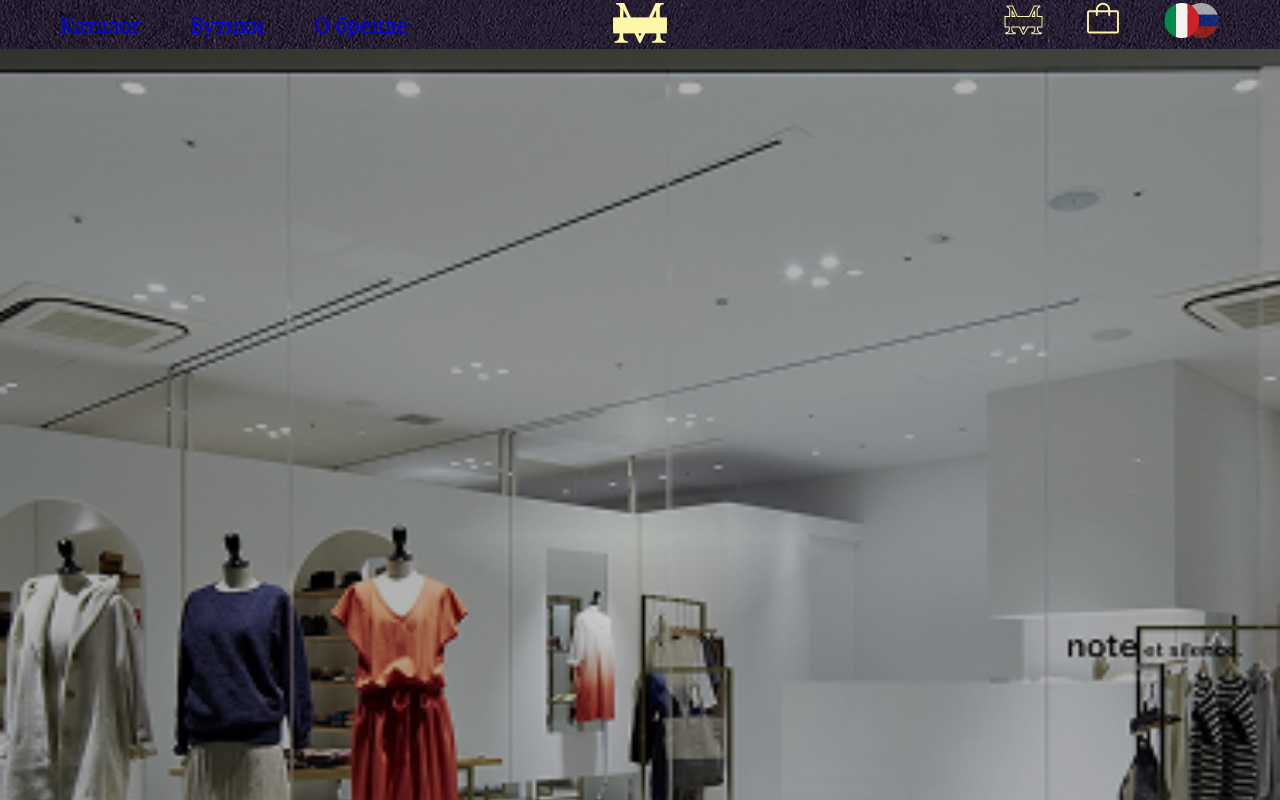
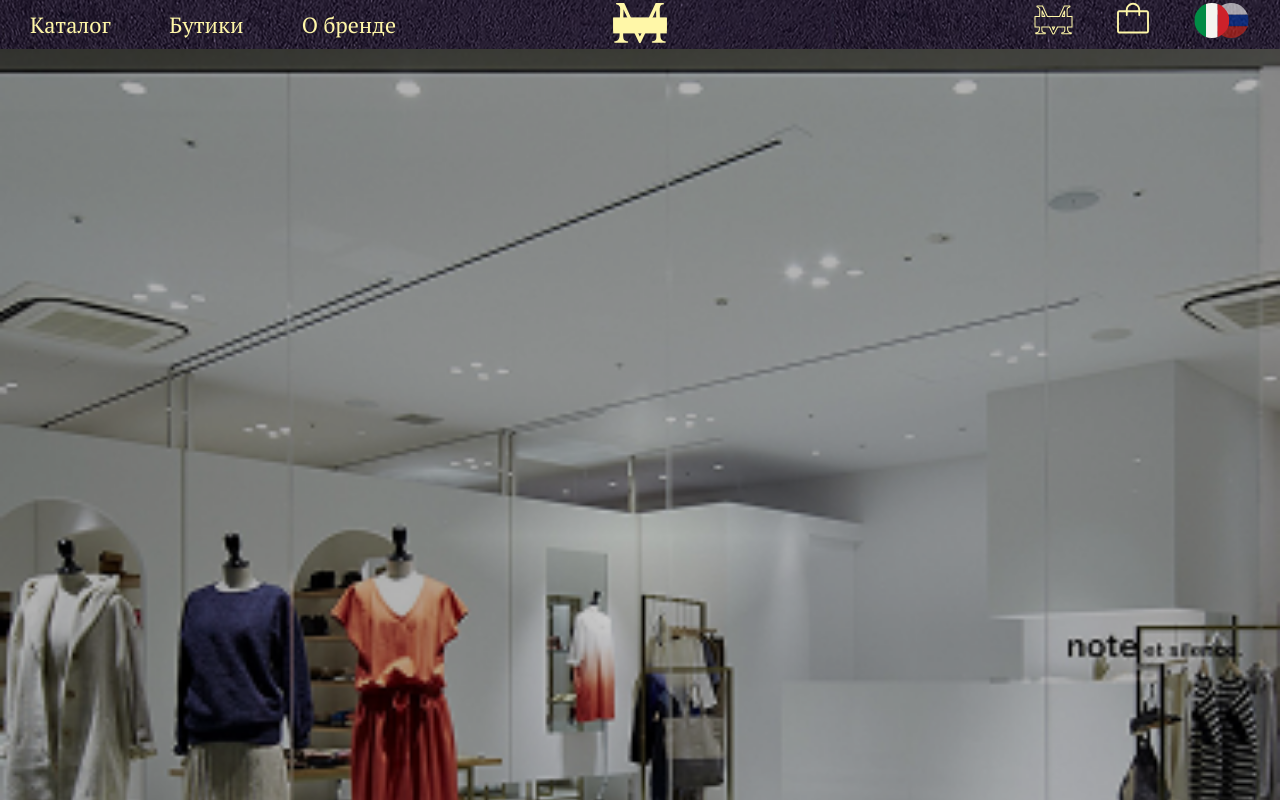
Before and after one commit to LostVillain1/matera_frontend, a Vue app: page / in a window 1280 px wide. Shown: the top 800 px of the page. Built offline with nearby package versions, Linux system fonts and the light colour scheme.

Commit message:
commit for some tests

```diff
--- a/src/components/AppHeader/AppHeader.scss
+++ b/src/components/AppHeader/AppHeader.scss
@@ -57,7 +57,7 @@ a:visited {
     background-image: url('@/assets/bg_velur.png');
 }
 
-.bg-menu_options a {
+.bg-menu_options div {
     padding-left: 20px;
     padding-top: 10px;
 }
@@ -88,7 +88,8 @@ a:visited {
     display: flex;
     justify-content: space-between;
     width: 30%;
-    color: rgba(239, 239, 236, 1);
+    color: rgba(255, 247, 168, 1);
+
 }
 
 .right-side_wrapper {
@@ -107,7 +108,7 @@ a:visited {
 @media (min-width : 1024px) {
     .header__wrapper {
         font-size: 22px;
-        padding: 0 60px 0 60px;
+        padding: 0 30px 0 30px;
     }
 }
 
--- a/src/components/AppHeader/AppHeader.vue
+++ b/src/components/AppHeader/AppHeader.vue
@@ -4,18 +4,23 @@
             <BurgerMenuIcon @click="toggleMenu" class="burger-icon" :class="{ 'open': isMenuOpen }"></BurgerMenuIcon>
             <transition name="fade">
                 <div v-if="isMenuOpen" class="bg-menu_options">
-                    <a href="#" @click="closeMenu">Каталог</a>
+                    <div>Каталог</div>
+                    <div>Корзина</div>
+                    <div>Избранное</div>
+                    <div>О Бренде</div>
+                    <div>Бутики</div>
+                    <!-- <a href="#" @click="closeMenu">Каталог</a>
                     <a href="#" @click="closeMenu">Корзина</a>
                     <a href="#" @click="closeMenu">Избранное</a>
                     <a href="#" @click="closeMenu">Бутики</a>
-                    <a href="#" @click="closeMenu">О бренде</a>
+                    <a href="#" @click="closeMenu">О бренде</a> -->
                 </div>
             </transition>
         </div>
         <div class="header__options left" v-if="!isMobile && !isTablet">
-            <a href="#" @click="closeMenu">Каталог</a>
-            <a href="#" @click="closeMenu">Бутики</a>
-            <a href="#" @click="closeMenu">О бренде</a>
+            <div>Каталог</div>
+            <div>Бутики</div>
+            <div>О бренде</div>
         </div>
         <div class="mat__logo center">
            <LogoHeader></LogoHeader>
```
